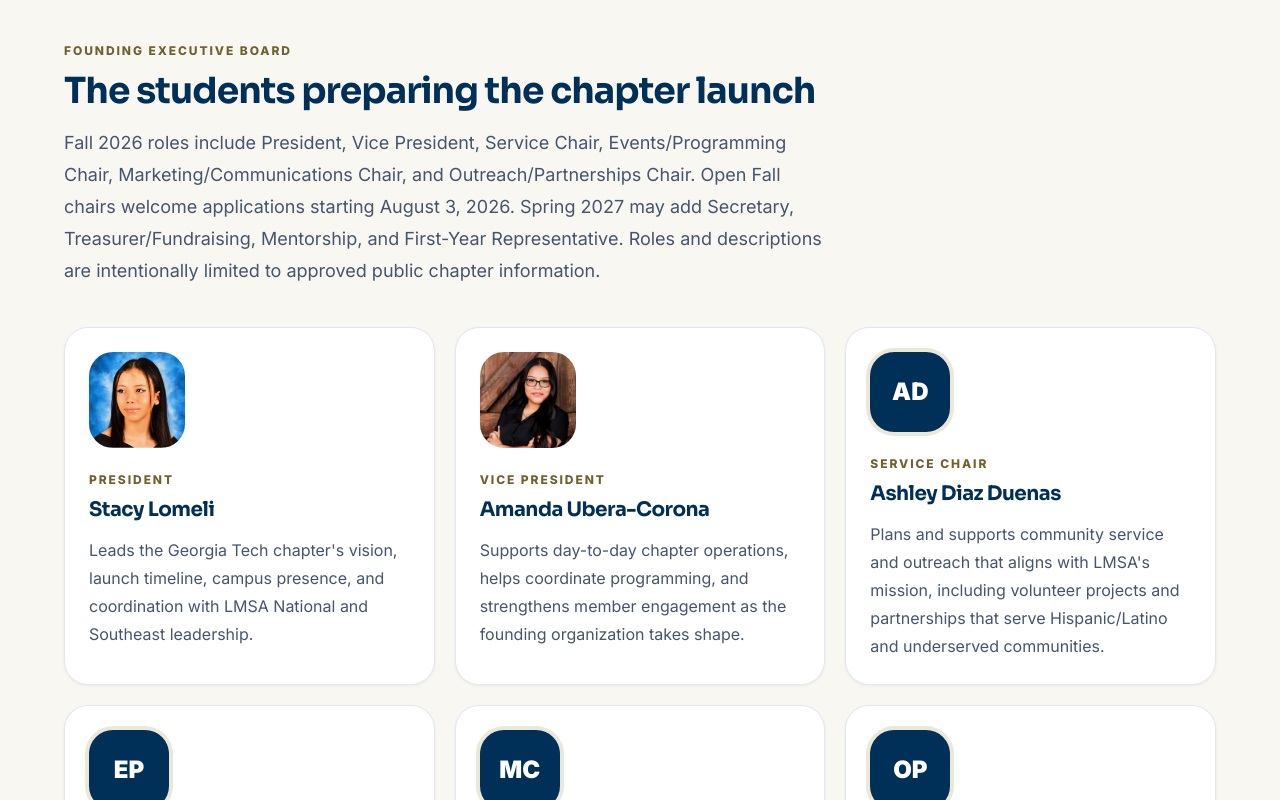
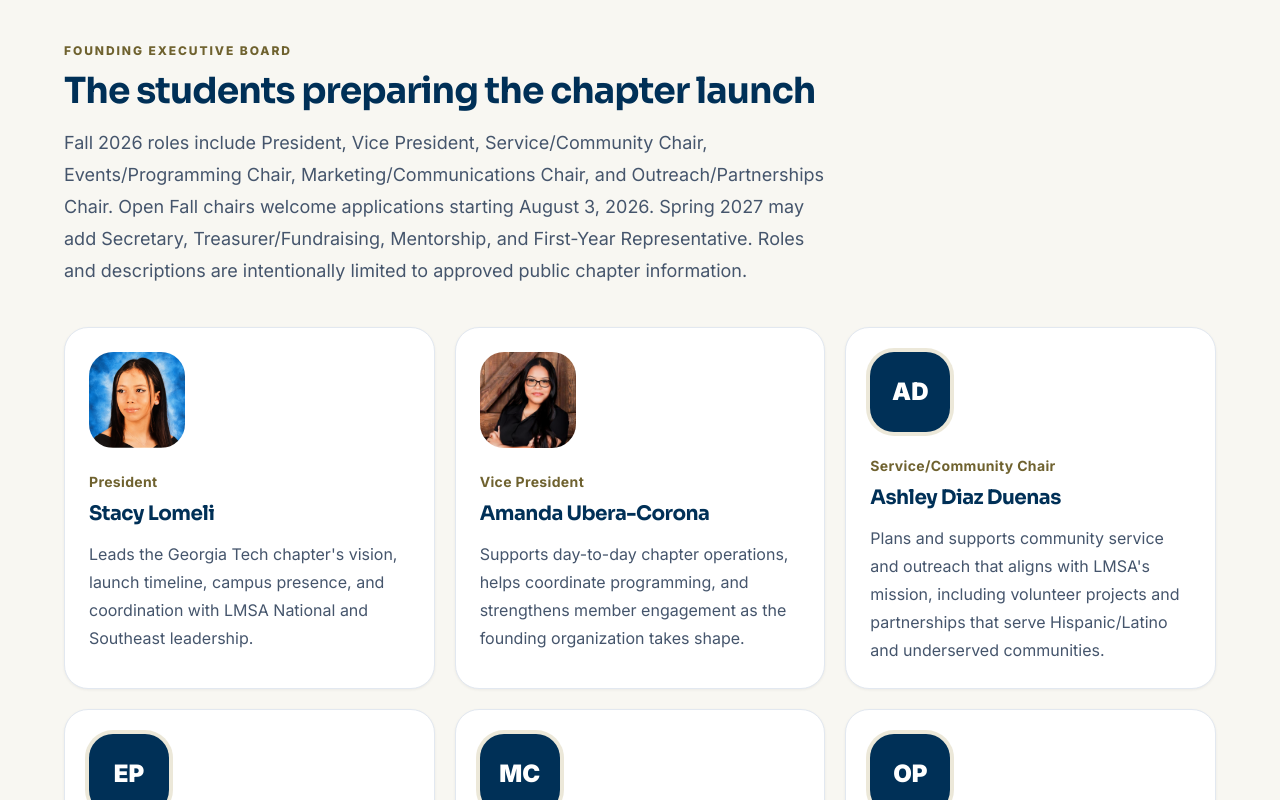
Before and after one commit to jas0nriverah/gt-lmsa-website, a Next.js app: page /about in a window 1280 px wide. Shown: the part 3060-3860 px from the top of the page. Built offline with nearby package versions, Linux system fonts and the light colour scheme.

Commit message:
Display board roles in title case and rename Service Chair
Show chair titles like Outreach/Partnerships Chair instead of all-caps, and align Ashley's title as Service/Community Chair.

Co-authored-by: Cursor <cursoragent@cursor.com>

```diff
--- a/src/app/about/page.tsx
+++ b/src/app/about/page.tsx
@@ -97,7 +97,7 @@ export default function AboutPage() {
       <Section
         eyebrow="Founding executive board"
         title="The students preparing the chapter launch"
-        description="Fall 2026 roles include President, Vice President, Service Chair, Events/Programming Chair, Marketing/Communications Chair, and Outreach/Partnerships Chair. Open Fall chairs welcome applications starting August 3, 2026. Spring 2027 may add Secretary, Treasurer/Fundraising, Mentorship, and First-Year Representative. Roles and descriptions are intentionally limited to approved public chapter information."
+        description="Fall 2026 roles include President, Vice President, Service/Community Chair, Events/Programming Chair, Marketing/Communications Chair, and Outreach/Partnerships Chair. Open Fall chairs welcome applications starting August 3, 2026. Spring 2027 may add Secretary, Treasurer/Fundraising, Mentorship, and First-Year Representative. Roles and descriptions are intentionally limited to approved public chapter information."
         className="bg-gt-cream"
       >
         <div className="grid gap-5 md:grid-cols-3">
--- a/src/components/Cards.tsx
+++ b/src/components/Cards.tsx
@@ -119,7 +119,9 @@ export function BoardCard({ member }: { member: BoardMember }) {
           {member.initials}
         </div>
       )}
-      <p className="eyebrow mt-6">{member.role}</p>
+      <p className="mt-6 text-sm font-bold tracking-wide text-gt-dark-gold">
+        {member.role}
+      </p>
       <h3 className="mt-2 text-xl font-bold text-gt-navy">{member.name}</h3>
       {member.openingNote ? (
         <p className="mt-2 inline-flex w-fit rounded-full bg-gt-cream px-3 py-1 text-xs font-bold uppercase tracking-wide text-gt-dark-gold ring-1 ring-gt-gold/30">
--- a/src/lib/site-data.ts
+++ b/src/lib/site-data.ts
@@ -325,7 +325,7 @@ export const boardMembers: BoardMember[] = [
   },
   {
     name: "Ashley Diaz Duenas",
-    role: "Service Chair",
+    role: "Service/Community Chair",
     initials: "AD",
     description:
       "Plans and supports community service and outreach that aligns with LMSA's mission, including volunteer projects and partnerships that serve Hispanic/Latino and underserved communities.",
@@ -889,7 +889,7 @@ export const faqs: FAQ[] = [
   {
     question: "What is the Fall 2026 board structure?",
     answer:
-      "The founding Fall 2026 board includes President, Vice President, Service Chair, Events/Programming Chair, Marketing/Communications Chair, and Outreach/Partnerships Chair. Three roles are already filled. Applications for the remaining Fall chairs open August 3, 2026.",
+      "The founding Fall 2026 board includes President, Vice President, Service/Community Chair, Events/Programming Chair, Marketing/Communications Chair, and Outreach/Partnerships Chair. Three roles are already filled. Applications for the remaining Fall chairs open August 3, 2026.",
   },
   {
     question: "Will more board positions open later?",
```
